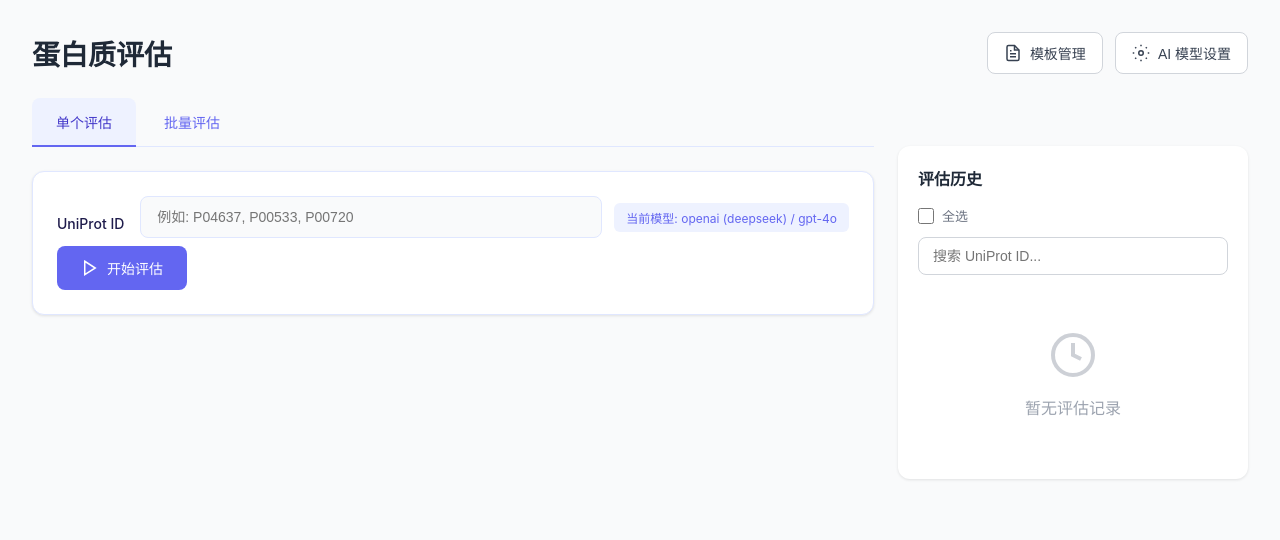
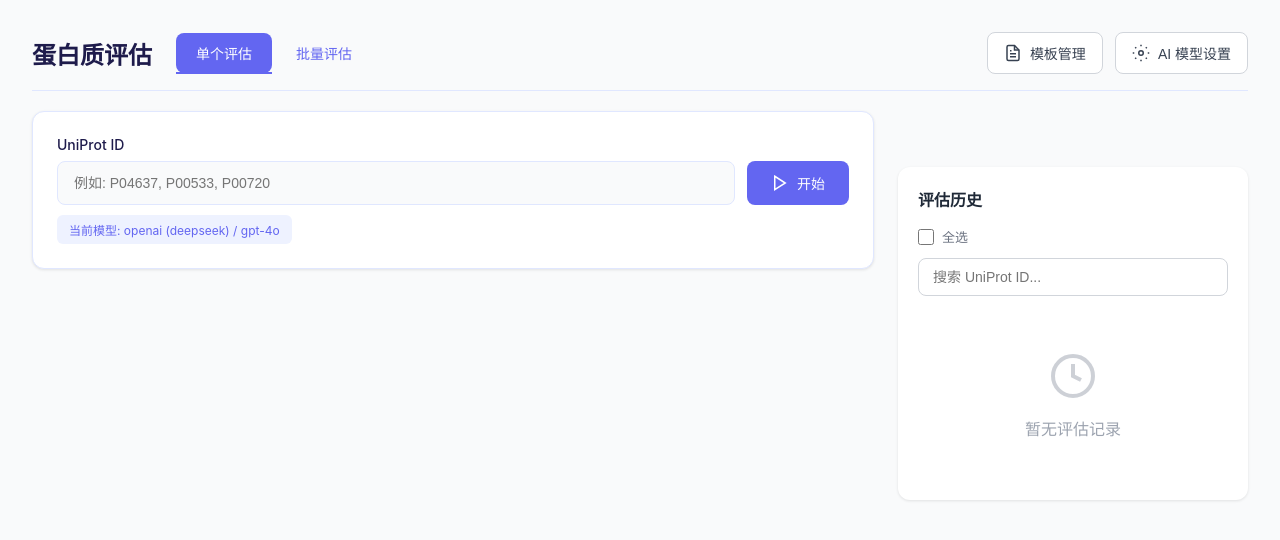
Before and after one commit to Jing0715-fer/protein_evaluator, a Flask app: page /evaluation in a window 1280 px wide. Shown: the top 540 px of the page. Run offline with Flask 3, Linux system fonts and the light colour scheme; data that the repository does not hold is empty; some libraries are stand-ins or nearby versions.

Commit message:
UI: 优化标题和布局
1. 标题和Tab并排显示
2. 输入框和历史面板上沿对齐
3. 发送按钮放入输入框中
4. 当前模型显示在输入框下方
5. 统一使用Indigo主题色

Co-Authored-By: Claude Opus 4.6 <noreply@anthropic.com>

```diff
--- a/templates/evaluation.html
+++ b/templates/evaluation.html
@@ -42,13 +42,15 @@
         display: flex;
         justify-content: space-between;
         align-items: center;
-        margin-bottom: 24px;
+        margin-bottom: 20px;
+        padding-bottom: 16px;
+        border-bottom: 1px solid #E0E7FF;
     }
     .page-header h1 {
         margin: 0;
-        font-size: 28px;
+        font-size: 24px;
         font-weight: 700;
-        color: #1f2937;
+        color: #1E1B4B;
     }
     .header-actions {
         display: flex;
@@ -92,7 +94,7 @@
     /* Align history panel with input section */
     .history-panel {
         padding-top: 20px;
-        margin-top: 48px; /* Align with input section after tabs */
+        margin-top: 56px; /* Align with input section */
     }
 
     @media (max-width: 1024px) {
@@ -364,12 +366,12 @@
     .eval-tabs {
         display: flex;
         gap: 4px;
-        margin-bottom: 24px;
-        border-bottom: 1px solid #E0E7FF;
+        margin-bottom: 0;
+        border-bottom: none;
         padding-bottom: 0;
     }
     .eval-tab {
-        padding: 14px 24px;
+        padding: 10px 20px;
         background: none;
         border: none;
         font-size: 14px;
@@ -378,15 +380,15 @@
         cursor: pointer;
         position: relative;
         transition: all 0.2s;
-        border-radius: 8px 8px 0 0;
+        border-radius: 8px;
     }
     .eval-tab:hover {
         color: #4338CA;
         background: #EEF2FF;
     }
     .eval-tab.active {
-        color: #4338CA;
-        background: #EEF2FF;
+        color: #fff;
+        background: #6366F1;
     }
     .eval-tab.active::after {
         content: '';
@@ -684,7 +686,14 @@
 <div class="eval-main">
     <!-- Header -->
     <div class="page-header">
-        <h1>蛋白质评估</h1>
+        <div style="display: flex; align-items: center; gap: 24px; flex: 1;">
+            <h1>蛋白质评估</h1>
+            <!-- Tabs -->
+            <div class="eval-tabs" style="margin-bottom: 0; border-bottom: none;">
+                <button class="eval-tab active" id="tab-single" onclick="switchTab('single')">单个评估</button>
+                <button class="eval-tab" id="tab-batch" onclick="switchTab('batch')">批量评估</button>
+            </div>
+        </div>
         <div class="header-actions">
             <button class="btn-settings" onclick="openTemplateManager()">
                 <svg width="18" height="18" viewBox="0 0 24 24" fill="none" stroke="currentColor" stroke-width="2">
@@ -709,31 +718,21 @@
     <div class="content-grid">
         <!-- Main Content -->
         <div>
-            <!-- Tabs -->
-            <div class="eval-tabs">
-                <button class="eval-tab active" id="tab-single" onclick="switchTab('single')">单个评估</button>
-                <button class="eval-tab" id="tab-batch" onclick="switchTab('batch')">批量评估</button>
-            </div>
-
             <!-- Single Input Section -->
             <div id="single-input-section">
                 <div class="eval-input-section">
-                    <div style="display: flex; justify-content: space-between; align-items: center; margin-bottom: 8px;">
-                        <div class="input-group" style="flex: 1; margin-right: 12px;">
-                            <label for="uniprot-id">UniProt ID</label>
-                            <input type="text" id="uniprot-id" placeholder="例如: P04637, P00533, P00720" style="flex: 1;" />
-                        </div>
-                        <div id="current-config-display" style="font-size: 12px; color: #6366F1; text-align: right; background: #EEF2FF; padding: 6px 12px; border-radius: 6px;">
-                            当前模型: <span id="display-ai-model">-</span>
-                        </div>
-                    </div>
-                    <div class="input-group">
+                    <label for="uniprot-id" style="display: block; font-size: 14px; font-weight: 500; color: #1E1B4B; margin-bottom: 8px;">UniProt ID</label>
+                    <div style="display: flex; gap: 12px;">
+                        <input type="text" id="uniprot-id" placeholder="例如: P04637, P00533, P00720" style="flex: 1; padding: 12px 16px; border: 1px solid #E0E7FF; border-radius: 8px; font-size: 14px; background: #F9FAFB; transition: all 0.2s;" />
                         <button class="btn-start" onclick="startEvaluation()">
                             <svg width="18" height="18" viewBox="0 0 24 24" fill="none" stroke="currentColor" stroke-width="2">
                                 <polygon points="5 3 19 12 5 21 5 3"></polygon>
                             </svg>
-                            开始评估
+                            开始
                         </button>
+                    </div>
+                    <div id="current-config-display" style="font-size: 12px; color: #6366F1; margin-top: 10px; padding: 6px 12px; background: #EEF2FF; border-radius: 6px; display: inline-block;">
+                        当前模型: <span id="display-ai-model">-</span>
                     </div>
                 </div>
             </div>
@@ -742,15 +741,15 @@
             <div id="batch-input-section" style="display: none;">
                 <div class="batch-input-section">
                     <div class="batch-input-header">
-                        <h3>批量评估</h3>
+                        <h3 style="margin: 0 0 4px 0; font-size: 14px; font-weight: 500; color: #1E1B4B;">批量评估</h3>
                         <span class="batch-input-hint">支持多个 UniProt ID（每行一个或用逗号分隔）</span>
                     </div>
                     <textarea id="batch-uniprot-ids" class="batch-textarea" placeholder="P04637&#10;P00533&#10;P00720"></textarea>
-                    <div class="batch-name-input">
-                        <label for="batch-name">任务名称（可选）:</label>
-                        <input type="text" id="batch-name" placeholder="例如: 细胞周期相关蛋白评估" />
+                    <div class="batch-name-input" style="margin-top: 12px;">
+                        <label for="batch-name" style="display: block; font-size: 14px; font-weight: 500; color: #1E1B4B; margin-bottom: 6px;">任务名称（可选）</label>
+                        <input type="text" id="batch-name" placeholder="例如: 细胞周期相关蛋白评估" style="width: 100%; padding: 10px 14px; border: 1px solid #E0E7FF; border-radius: 8px; font-size: 14px; background: #F9FAFB; box-sizing: border-box;" />
                     </div>
-                    <div class="batch-actions">
+                    <div class="batch-actions" style="margin-top: 16px;">
                         <button class="btn-start" onclick="startBatchEvaluation()">
                             <svg width="18" height="18" viewBox="0 0 24 24" fill="none" stroke="currentColor" stroke-width="2">
                                 <polygon points="5 3 19 12 5 21 5 3"></polygon>
```
